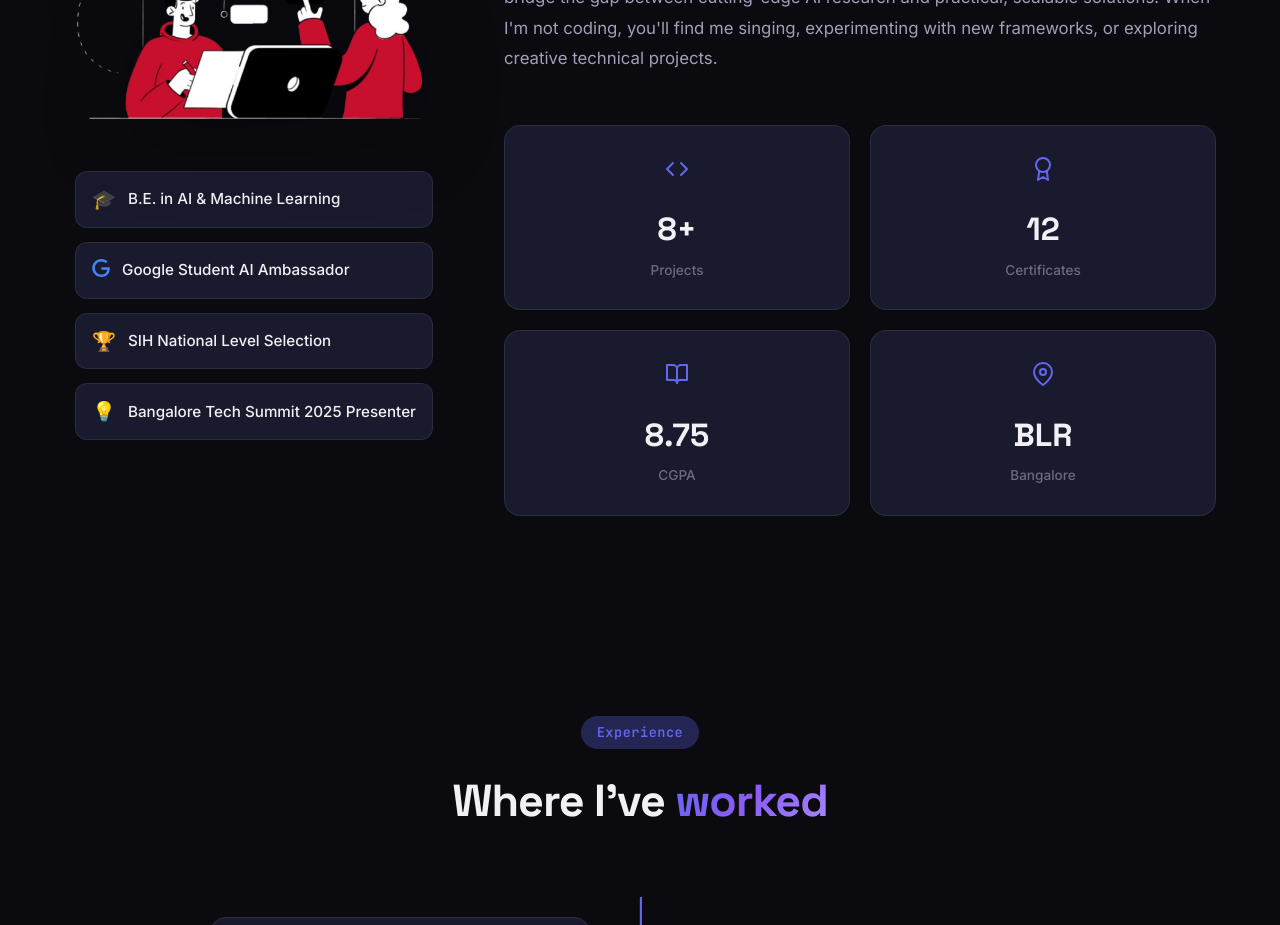
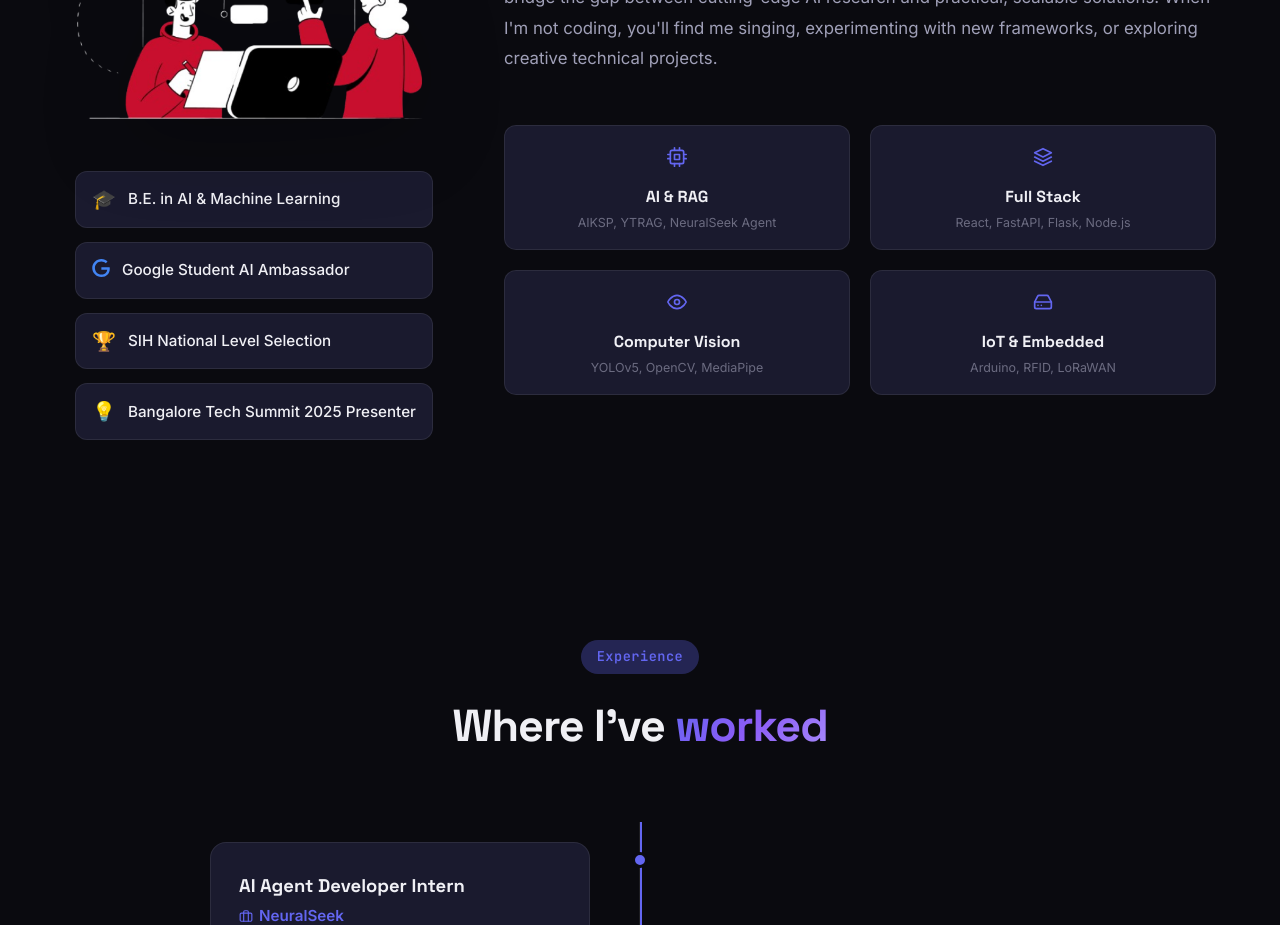
Before and after one commit to Hydra404coder/Portfolionew, a React (Vite) app: page / in a window 1280 px wide. Shown: the part 1220-2145 px from the top of the page. Built offline with nearby package versions, Linux system fonts and the light colour scheme.

Commit message:
refactor: domain-based stat cards, smaller containers, larger skills illustration

```diff
--- a/src/components/About.jsx
+++ b/src/components/About.jsx
@@ -1,13 +1,13 @@
 import { motion } from 'framer-motion';
-import { FiMapPin, FiBookOpen, FiCode, FiAward } from 'react-icons/fi';
+import { FiCpu, FiLayers, FiEye, FiHardDrive } from 'react-icons/fi';
 import { SiGoogle } from 'react-icons/si';
 import { personalData } from '../data/portfolioData';
 
-const stats = [
-  { icon: <FiCode />, value: '8+', label: 'Projects' },
-  { icon: <FiAward />, value: '12', label: 'Certificates' },
-  { icon: <FiBookOpen />, value: '8.75', label: 'CGPA' },
-  { icon: <FiMapPin />, value: 'BLR', label: 'Bangalore' },
+const domains = [
+  { icon: <FiCpu />, title: 'AI & RAG', items: 'AIKSP, YTRAG, NeuralSeek Agent' },
+  { icon: <FiLayers />, title: 'Full Stack', items: 'React, FastAPI, Flask, Node.js' },
+  { icon: <FiEye />, title: 'Computer Vision', items: 'YOLOv5, OpenCV, MediaPipe' },
+  { icon: <FiHardDrive />, title: 'IoT & Embedded', items: 'Arduino, RFID, LoRaWAN' },
 ];
 
 export default function About() {
@@ -56,15 +56,15 @@
             </div>
 
             <div className="about-stats">
-              {stats.map((stat, i) => (
+              {domains.map((d, i) => (
                 <motion.div
                   key={i}
                   className="stat-card"
-                  whileHover={{ scale: 1.05, y: -5 }}
+                  whileHover={{ scale: 1.04, y: -3 }}
                 >
-                  <div className="stat-icon">{stat.icon}</div>
-                  <div className="stat-value">{stat.value}</div>
-                  <div className="stat-label">{stat.label}</div>
+                  <div className="stat-icon">{d.icon}</div>
+                  <div className="stat-value">{d.title}</div>
+                  <div className="stat-label">{d.items}</div>
                 </motion.div>
               ))}
             </div>
--- a/src/styles/index.css
+++ b/src/styles/index.css
@@ -801,34 +801,35 @@
 .stat-card {
   background: var(--bg-card);
   border: 1px solid var(--border);
-  border-radius: var(--radius-lg);
-  padding: 28px 20px;
+  border-radius: var(--radius-md);
+  padding: 18px 16px;
   text-align: center;
   transition: all 0.3s ease;
 }
 
 .stat-card:hover {
   border-color: var(--accent);
-  box-shadow: 0 8px 30px var(--accent-glow);
+  box-shadow: 0 6px 24px var(--accent-glow);
 }
 
 .stat-icon {
   color: var(--accent);
-  font-size: 1.5rem;
-  margin-bottom: 12px;
+  font-size: 1.25rem;
+  margin-bottom: 8px;
 }
 
 .stat-value {
   font-family: var(--font-heading);
-  font-size: 2rem;
+  font-size: 1rem;
   font-weight: 700;
   margin-bottom: 4px;
 }
 
 .stat-label {
-  font-size: 0.85rem;
+  font-size: 0.78rem;
   color: var(--text-muted);
-  font-weight: 500;
+  font-weight: 400;
+  line-height: 1.4;
 }
 
 /* ===================================
@@ -1329,7 +1330,7 @@
 
 .skills-intro-image {
   flex-shrink: 0;
-  width: 220px;
+  width: 320px;
 }
 
 .skills-illus {
```
